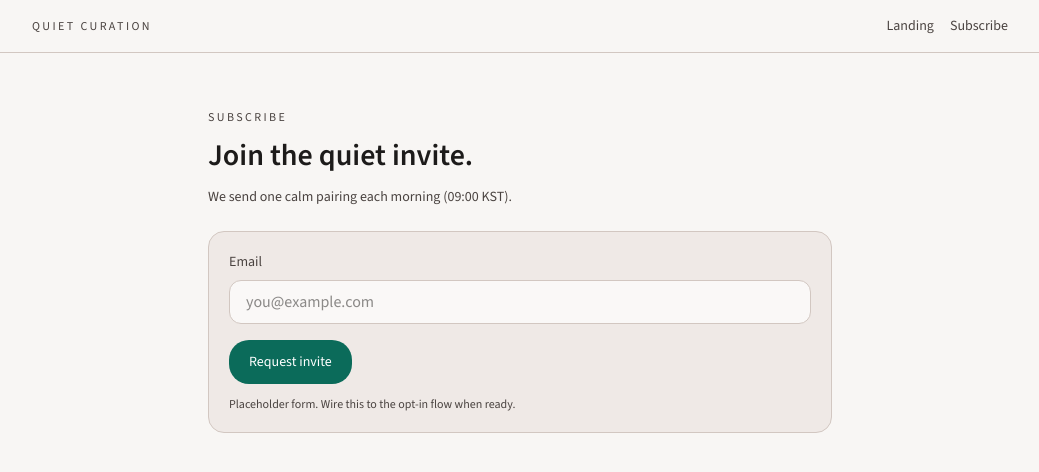
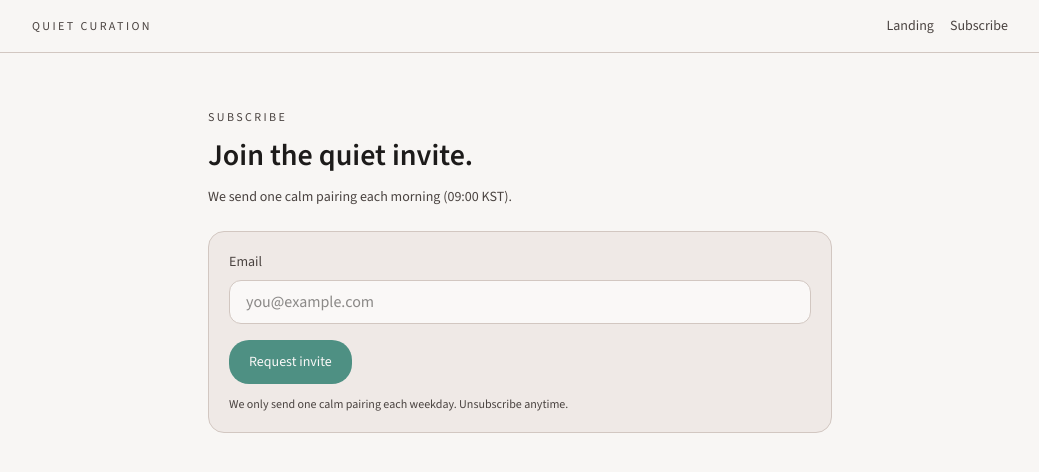
Before and after one commit to joanna911013/quiet-curation-web, a Next.js app: page /subscribe in a window 1280 px wide. Shown: the top 472 px of the page, without its empty margins (120-1159 px from the left). Built offline with nearby package versions, Linux system fonts and the light colour scheme; no server answers.

Commit message:
feat(subscribe): wire magic-link request flow

```diff
--- a/app/(marketing)/subscribe/page.tsx
+++ b/app/(marketing)/subscribe/page.tsx
@@ -1,5 +1,6 @@
 import type { Metadata } from "next";
-import { MarketingCtaButton, MarketingViewEvent } from "../marketing-events";
+import { MarketingViewEvent } from "../marketing-events";
+import { SubscribeForm } from "./subscribe-form";
 
 export const metadata: Metadata = {
   title: "Quiet Curation — Subscribe",
@@ -28,25 +29,7 @@ export default function SubscribePage() {
           </p>
         </header>
 
-        <div className="rounded-2xl border border-[color:var(--md-sys-color-outline)] bg-[var(--md-sys-color-surface-container)] p-5">
-          <label className="flex flex-col gap-2 text-sm">
-            <span className="text-[var(--md-sys-color-on-surface-variant)]">Email</span>
-            <input
-              type="email"
-              placeholder="you@example.com"
-              className="h-11 rounded-xl border border-[color:var(--md-sys-color-outline)] bg-white/70 px-4 text-base outline-none focus:border-[var(--md-sys-color-primary)]"
-            />
-          </label>
-          <MarketingCtaButton
-            event="sub_cta_request_click"
-            className="mt-4 inline-flex w-fit items-center rounded-[20px] bg-[var(--md-sys-color-primary)] px-5 py-2 text-sm font-medium text-[var(--md-sys-color-on-primary)] min-h-[44px] transition hover:brightness-95"
-          >
-            Request invite
-          </MarketingCtaButton>
-          <p className="mt-3 text-xs text-[var(--md-sys-color-on-surface-variant)]">
-            Placeholder form. Wire this to the opt-in flow when ready.
-          </p>
-        </div>
+        <SubscribeForm />
       </div>
     </main>
   );
--- /dev/null
+++ b/app/(marketing)/subscribe/subscribe-form.tsx
@@ -0,0 +1,90 @@
+"use client";
+
+import { type FormEvent, useState } from "react";
+import { supabase } from "@/lib/supabaseClient";
+import { trackEvent } from "@/lib/analytics";
+
+export function SubscribeForm() {
+  const [email, setEmail] = useState("");
+  const [isSending, setIsSending] = useState(false);
+  const [error, setError] = useState("");
+  const [linkSent, setLinkSent] = useState(false);
+
+  const handleSubmit = async (event: FormEvent<HTMLFormElement>) => {
+    event.preventDefault();
+
+    if (!email.includes("@")) {
+      setError("Enter a valid email address.");
+      return;
+    }
+
+    setError("");
+    setIsSending(true);
+    trackEvent("sub_cta_request_click");
+
+    const baseUrl = process.env.NEXT_PUBLIC_SITE_URL ?? window.location.origin;
+    const callbackUrl = new URL("/auth/callback", baseUrl);
+    callbackUrl.searchParams.set("redirect", "/today");
+
+    const { error: signInError } = await supabase.auth.signInWithOtp({
+      email,
+      options: {
+        emailRedirectTo: callbackUrl.toString(),
+      },
+    });
+
+    setIsSending(false);
+
+    if (signInError) {
+      setError(signInError.message || "Unable to send magic link.");
+      setLinkSent(false);
+      trackEvent("sub_cta_request_error");
+      return;
+    }
+
+    setLinkSent(true);
+    trackEvent("sub_cta_request_sent");
+  };
+
+  return (
+    <form
+      onSubmit={handleSubmit}
+      className="rounded-2xl border border-[color:var(--md-sys-color-outline)] bg-[var(--md-sys-color-surface-container)] p-5"
+    >
+      <label className="flex flex-col gap-2 text-sm">
+        <span className="text-[var(--md-sys-color-on-surface-variant)]">Email</span>
+        <input
+          type="email"
+          placeholder="you@example.com"
+          value={email}
+          onChange={(inputEvent) => {
+            setEmail(inputEvent.target.value);
+            setError("");
+            setLinkSent(false);
+          }}
+          className="h-11 rounded-xl border border-[color:var(--md-sys-color-outline)] bg-white/70 px-4 text-base outline-none focus:border-[var(--md-sys-color-primary)]"
+        />
+      </label>
+
+      <button
+        type="submit"
+        disabled={!email || isSending}
+        className="mt-4 inline-flex w-fit items-center rounded-[20px] bg-[var(--md-sys-color-primary)] px-5 py-2 text-sm font-medium text-[var(--md-sys-color-on-primary)] min-h-[44px] transition hover:brightness-95 disabled:cursor-not-allowed disabled:opacity-70"
+      >
+        {isSending ? "Sending..." : linkSent ? "Link sent" : "Request invite"}
+      </button>
+
+      {error ? (
+        <p className="mt-3 text-xs text-rose-600">{error}</p>
+      ) : linkSent ? (
+        <p className="mt-3 text-xs text-[var(--md-sys-color-on-surface-variant)]">
+          Check your inbox and confirm via the magic link to start receiving invites.
+        </p>
+      ) : (
+        <p className="mt-3 text-xs text-[var(--md-sys-color-on-surface-variant)]">
+          We only send one calm pairing each weekday. Unsubscribe anytime.
+        </p>
+      )}
+    </form>
+  );
+}
--- a/app/login-client.tsx
+++ b/app/login-client.tsx
@@ -14,7 +14,7 @@ export function LoginClient() {
   const [isSending, setIsSending] = useState(false);
   const [linkSent, setLinkSent] = useState(false);
   const [dismissQueryError, setDismissQueryError] = useState(false);
-  const [isInAppBrowser, setIsInAppBrowser] = useState(false);
+  const [isInAppBrowser] = useState<boolean>(() => detectInAppBrowser());
 
   const queryError =
     searchParams.get("error_description") ||
@@ -46,18 +46,6 @@ export function LoginClient() {
       isActive = false;
     };
   }, [router, safeRedirect]);
-
-  useEffect(() => {
-    if (typeof navigator === "undefined") {
-      return;
-    }
-    const ua = navigator.userAgent || "";
-    const inApp =
-      /KAKAOTALK|KakaoTalk|NAVER|Daum|FBAN|FBAV|Instagram|Line|Twitter|Snapchat/i.test(
-        ua,
-      );
-    setIsInAppBrowser(inApp);
-  }, []);
 
   const handleContinue = async () => {
     if (!email.includes("@")) {
@@ -175,3 +163,14 @@ function formatAuthError(value: string, isInAppBrowser: boolean) {
   }
   return value;
 }
+
+function detectInAppBrowser() {
+  if (typeof navigator === "undefined") {
+    return false;
+  }
+
+  const ua = navigator.userAgent || "";
+  return /KAKAOTALK|KakaoTalk|NAVER|Daum|FBAN|FBAV|Instagram|Line|Twitter|Snapchat/i.test(
+    ua,
+  );
+}
--- a/lib/analytics.ts
+++ b/lib/analytics.ts
@@ -3,6 +3,8 @@ export type MarketingEvent =
   | "lp_cta_click"
   | "sub_view"
   | "sub_cta_request_click"
+  | "sub_cta_request_sent"
+  | "sub_cta_request_error"
   | "lp_cta_subscribe_click"
   | "lp_cta_secondary_click";
 
--- a/lib/emails/renderQuietInviteEmail.ts
+++ b/lib/emails/renderQuietInviteEmail.ts
@@ -47,19 +47,6 @@ export function renderQuietInviteEmail(
       curation.literature_work,
     ) || "Today's Quiet Curation";
   const rationale = firstNonEmpty(curation.rationale);
-  const excerptCandidate = firstNonEmpty(
-    curation.excerpt,
-    curation.summary,
-    curation.literature_text,
-  );
-  const fallbackExcerpt = firstNonEmpty(
-    curation.literature_text,
-    curation.summary,
-  );
-  const excerpt =
-    rationale && excerptCandidate?.trim() === rationale.trim()
-      ? fallbackExcerpt
-      : excerptCandidate ?? "Open the app to read today's curation.";
   const isKo =
     typeof curation.locale === "string" &&
     curation.locale.toLowerCase().startsWith("ko");
```
